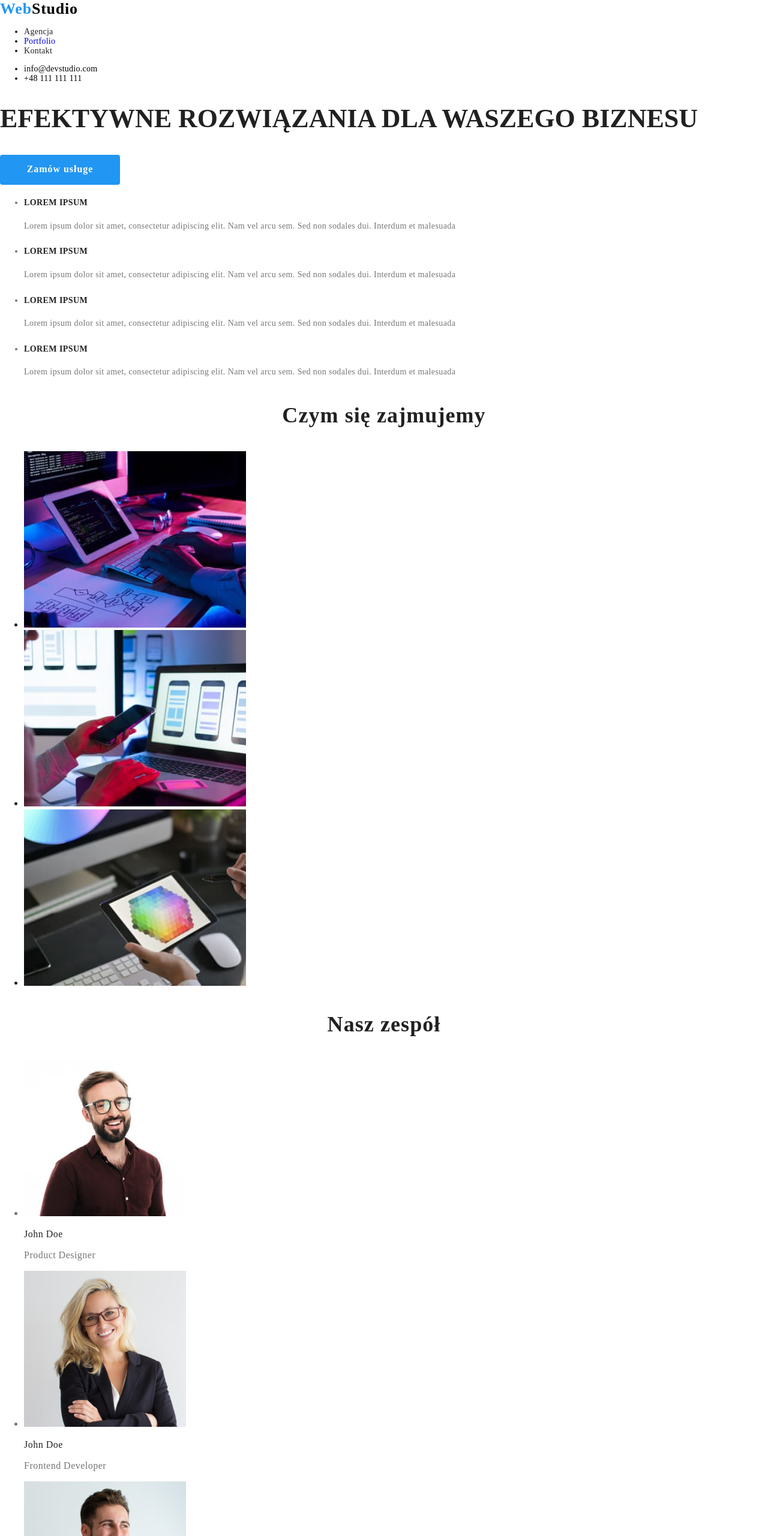
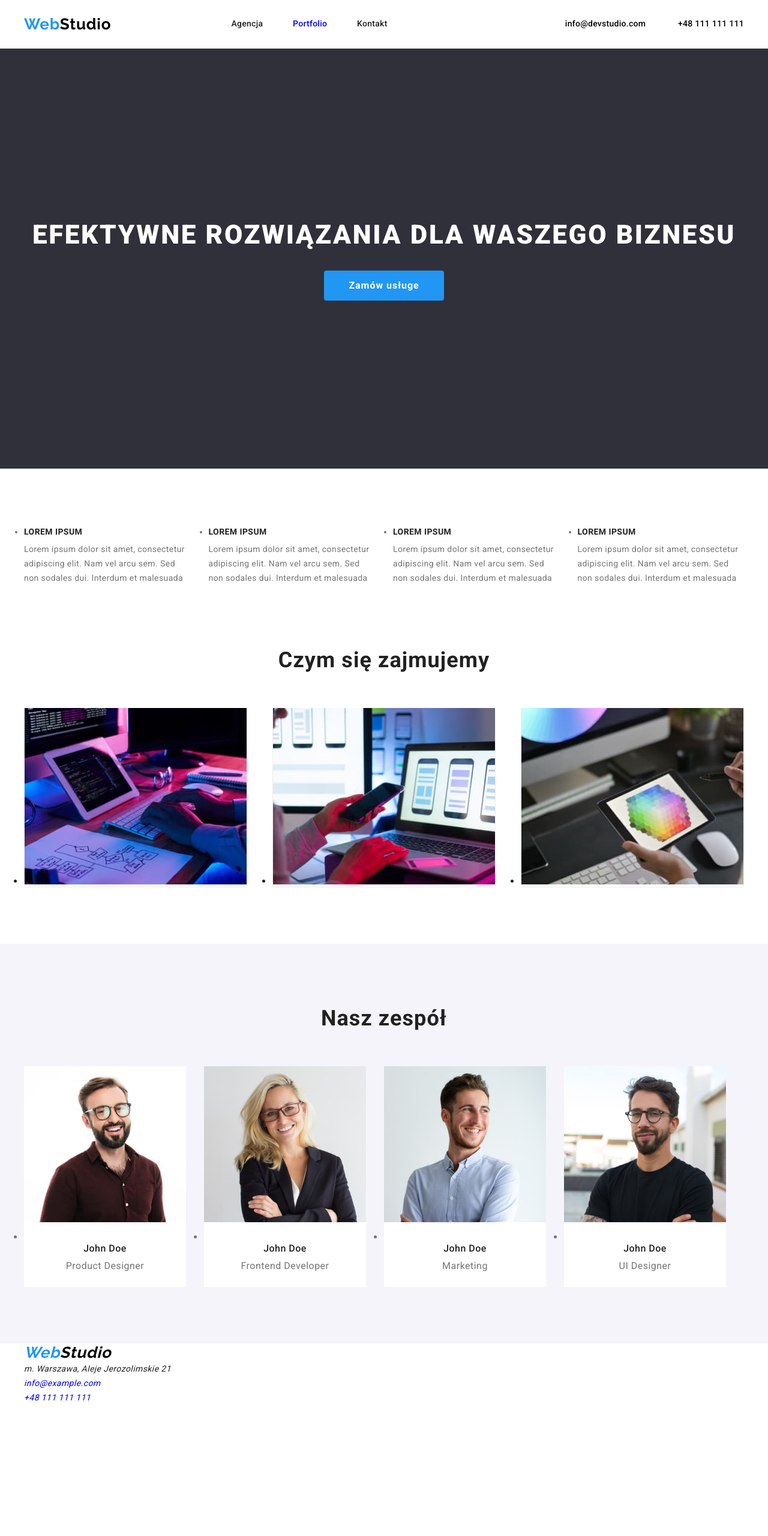
Before and after one commit to MartaPenkaty/goit-markup-hw-03, a plain HTML site: page index.html in a window 1280 px wide. Shown: the top 2560 px of the page at 60% size. After the commit the page ends 2342 px from the top, so only its background shows below. Drawn offline with nearby package versions, Linux system fonts and the light colour scheme.

Commit message:
flexboxy

```diff
--- a/css/styles.css
+++ b/css/styles.css
@@ -1,16 +1,30 @@
 :root {
-    --main-font: font-family: 'Roboto', sans-serif;
-    --secondary-font: font-family: 'Raleway', sans-serif;
---main-color:  #2196F3;
+  --main-font: "Roboto", sans-serif;
+  --secondary-font: "Raleway", sans-serif;
+  --main-color: #2196f3;
+}
+
+* {
+  margin: 0;
+  padding: 0;
 }
 body {
   font-family: var(--main-font);
   color: #212121;
   background: #ffffff;
-
 }
 
 /*=== COMPONENT ====*/
+
+.container{
+    max-width: 1200px;
+    margin: 0px auto;
+    padding: 0px;
+}
+.section{
+    padding-top: 94px;
+    padding-bottom: 94px;
+}
 .main-btn {
   width: 200px;
   height: 50px;
@@ -19,21 +33,20 @@ font-size: 16px;
   line-height: 1.9;
   letter-spacing: 0.06em;
   cursor: pointer;
-background: #2196F3;
-color:#FFFFFF;
-border:none;
+  background: #2196f3;
+  color: #ffffff;
+  border: none;
   border-radius: 4px;
-border:none;
+  border: none;
 }
 .main-button:hover,
 .main-button:focus {
-    color: #FFFFFF;
-    background-color: #2196F3;
-    border-color: #2196F3;
+  color: #ffffff;
+  background-color: #2196f3;
+  border-color: #2196f3;
   box-shadow: 0px 4px 4px rgba(0, 0, 0, 0.15);
   border-radius: 4px;
 }
-
 
 .address {
   font-style: normal;
@@ -42,20 +55,25 @@ a {
   text-decoration: none;
 }
 
-h1{
+h1 {
   font-weight: 900;
   font-size: 44px;
   line-height: 1.364;
+  color: #FFFFFF;
+    letter-spacing: 0.06em;
+margin-bottom: 30px;
 }
-h4{
+h4 {
   font-weight: 700;
   font-size: 14px;
   line-height: 1.143;
   letter-spacing: 0.03em;
   text-transform: uppercase;
   color: #212121;
+  margin-top: 0;
+  margin-bottom: 10px;
 }
-h2{
+h2 {
   font-weight: 700;
   font-size: 36px;
   line-height: 1.667;
@@ -73,7 +91,7 @@ font-size: 26px;
   line-height: 1.19;
   letter-spacing: 0.03em;
   text-decoration: none;
-color: #2196F3;
+  color: #2196f3;
 }
 .navigation-logo-second {
   font-family: var(--secondary-font);
@@ -99,8 +117,7 @@ text-decoration: none;
 .address-mail-footer:focus,
 .address-mail-footer:hover,
 .address-phone-number-footer:focus,
-.address-phone-number-footer:hover
- {
+.address-phone-number-footer:hover {
   color: var(--main-color);
 }
 
@@ -108,44 +125,116 @@ color: var(--main-color);
 .address-mail {
   color: #000000;
 }
+.header> .container {
+    display:flex;
+    flex-direction: row;
+    justify-content:space-between;
+    align-items: center;
+    height: 80px;
 
+}
+.header {
+    border-bottom-width: 1px;
+    border-bottom-style:  solid;
+    border-bottom-color:  #ECECEC;
+}
+.navigation-list > li {
+    display: inline-block;
+}
+
+.navigation-list:nth-child(-n+2) > li {
+    margin-right: 46px;
+}
+
+.address >li {
+    display: inline-block;
+}
+
+.address:last-child >li {
+    margin-left: 50px;
+}
 /*==== END HEADER ==== */
 
 /*=== MAIN === */
 
-/*.banner {
-    background-color:  #2F303A;
+.banner {
+padding-top: 280px;
+background-color: #2F303A;
+display:flex;
+justify-content: center;
+align-items: center;
+text-align: center;
+padding-bottom: 280px;
 }
-*/
-.asset-list{
+
+.asset-list {
   font-weight: 400;
   font-size: 14px;
   line-height: 1.71;
   letter-spacing: 0.03em;
   color: #757575;
+  display: flex;
+    flex-direction: row;
+    gap:30px;
 }
-
+.asset-list-description{
+    margin-bottom: -94px;
+}
 .team-member {
   font-weight: 500;
   font-size: 16px;
   line-height: 1.187;
   letter-spacing: 0.03em;
   color: #212121;
+  text-align: center;
+    margin-bottom: 10px;
 }
 
-.team-list-item{
+.team-list-item {
   font-weight: 400;
   font-size: 16px;
   line-height: 1.187;
   letter-spacing: 0.03em;
   color: #757575;
+   text-align: center;
+}
+
+.images-list{
+    display: flex;
+    flex-direction: row;
+    gap: 30px;
+    margin-top: 50px;
+}
+
+.team-list{
+    padding-left: 0px;
+    margin-left: 0px;
+display:flex;
+    flex-direction:row ;
+    gap:30px;
+ margin-top: 50px;
+}
+
+.team-list > li {
+    width: 270px;
+    height: 368px;
+    background-color: #FFFFFF;
+}
+
+.team-list-item> .team-images{
+    margin-bottom: 30px;
+    object-fit: cover;
+
+}
+
+.team {
+    background-color: #F5F4FA;
 }
 /*===  END MAIN === */
 /* ==== FOOTER === */
 .address-phone-number-footer,
 .address-mail-footer,
-.address-footer
-{
+.address-footer {
   font-weight: 400;
   font-size: 14px;
   line-height: 1.714;
@@ -164,9 +253,10 @@ color: #FFFFFF;
 .image-title {
   font-weight: 700;
   font-size: 18px;
-line-height: 2.0;
+  line-height: 2;
   letter-spacing: 0.06em;
   color: #212121;
+    margin-bottom: 4px;
 }
 .image-subtitle {
   font-weight: 400;
@@ -176,7 +266,7 @@ letter-spacing: 0.03em;
   color: #757575;
 }
 
-.first-btn{
+.first-btn {
   width: 121px;
   height: 38px;
   font-weight: 500;
@@ -184,10 +274,10 @@ color: #757575;
   line-height: 1.6;
   letter-spacing: 0.03em;
   cursor: pointer;
-    border:none;
+  border: none;
   border-radius: 4px;
 }
-.second-btn{
+.second-btn {
   width: 93px;
   height: 38px;
   font-weight: 500;
@@ -195,10 +285,10 @@ color: #757575;
   line-height: 1.6;
   letter-spacing: 0.03em;
   cursor: pointer;
-    border:none;
+  border: none;
   border-radius: 4px;
 }
-.third-btn{
+.third-btn {
   width: 114px;
   height: 38px;
   font-weight: 500;
@@ -209,7 +299,7 @@ color: #757575;
   border: none;
   border-radius: 4px;
 }
-.fourth-btn{
+.fourth-btn {
   width: 91px;
   height: 38px;
   font-weight: 500;
@@ -220,7 +310,7 @@ color: #757575;
   border: none;
   border-radius: 4px;
 }
-.fifth-btn{
+.fifth-btn {
   width: 121px;
   height: 38px;
   font-weight: 500;
@@ -231,11 +321,51 @@ color: #757575;
   border: none;
   border-radius: 4px;
 }
-.first-btn:hover, .second-btn:hover, .third-btn:hover, .fourth-btn:hover, .fifth-btn:hover, .first-btn:focus , .second-btn:focus , .third-btn:focus , .fourth-btn:focus , .fifth-btn:focus
-{
-    color: #FFFFFF;
-    background: #2196F3;
-    box-shadow: 0px 3px 1px rgba(0, 0, 0, 0.1), 0px 1px 2px rgba(0, 0, 0, 0.08), 0px 2px 2px rgba(0, 0, 0, 0.12);
+.first-btn:hover,
+.second-btn:hover,
+.third-btn:hover,
+.fourth-btn:hover,
+.fifth-btn:hover,
+.first-btn:focus,
+.second-btn:focus,
+.third-btn:focus,
+.fourth-btn:focus,
+.fifth-btn:focus {
+  color: #ffffff;
+  background: #2196f3;
+  box-shadow: 0px 3px 1px rgba(0, 0, 0, 0.1), 0px 1px 2px rgba(0, 0, 0, 0.08),
+    0px 2px 2px rgba(0, 0, 0, 0.12);
   border-radius: 4px;
-    border-color: #2196F3;
+  border-color: #2196f3;
 }
+.container > .buttons-list {
+    display: flex;
+    gap:8px;
+    justify-content: center;
+    margin-bottom: 50px;
+}
+.images-list{
+    display:flex;
+    flex-wrap: wrap;
+    justify-content: space-between;
+    gap: 30px;
+}
+figure> .project-images {
+    object-fit: cover;
+}
+.images-list > li {
+    border-bottom-width: 1px;
+    border-bottom-style: solid;
+    border-bottom-color: #eeeeee;
+    border-right-width: 1px;
+    border-right-style: solid;
+    border-right-color: #eeeeee;
+    border-left-width: 1px;
+    border-left-style: solid;
+    border-left-color: #eeeeee;
+}
+.images-description {
+    padding-top:20px;
+    padding-bottom: 20px;
+    padding-left: 24px;
+}
--- a/index.html
+++ b/index.html
@@ -16,6 +16,7 @@
   </head>
   <body>
     <header class="header">
+      <div class="container">
       <a class="navigation-logo" href="index.html">Web<span class="navigation-logo-second">Studio</span></a>
       <nav class="navigation">
         <ul class="navigation-list">
@@ -31,48 +32,54 @@
           >
         </li>
         <li><a class="address-phone-number" href="tel:+48 111 111 111">+48 111 111 111</a></li>
+      </div>
       </ul>
     </header>
     <main>
       <div class="banner">
+        <div class="container">
         <h1>EFEKTYWNE ROZWIĄZANIA DLA WASZEGO BIZNESU</h1>
         <button class="main-btn" type="button">Zamów usługe</button>
+        </div>
       </div>
-      <div class="asset">
+      <section class="section">
+        <div class="container">
         <ul class="asset-list">
           <li class="asset-list-item">
             <h4>LOREM IPSUM</h4>
-            <p>
+            <p class="asset-list-description">
               Lorem ipsum dolor sit amet, consectetur adipiscing elit. Nam vel
               arcu sem. Sed non sodales dui. Interdum et malesuada
             </p>
           </li>
           <li  class="asset-list-item">
             <h4>LOREM IPSUM</h4>
-            <p>
+            <p class="asset-list-description">
               Lorem ipsum dolor sit amet, consectetur adipiscing elit. Nam vel
               arcu sem. Sed non sodales dui. Interdum et malesuada
             </p>
           </li>
           <li class="asset-list-item">
             <h4>LOREM IPSUM</h4>
-            <p>
+            <p class="asset-list-description">
               Lorem ipsum dolor sit amet, consectetur adipiscing elit. Nam vel
               arcu sem. Sed non sodales dui. Interdum et malesuada
             </p>
           </li>
           <li class="asset-list-item">
             <h4>LOREM IPSUM</h4>
-            <p>
+            <p class="asset-list-description">
               Lorem ipsum dolor sit amet, consectetur adipiscing elit. Nam vel
               arcu sem. Sed non sodales dui. Interdum et malesuada
             </p>
           </li>
         </ul>
-      </div>
-      <section>
+        </div>
+      </section>
+      <section class="section">
+        <div class="container">
         <h2>Czym się zajmujemy</h2>
-        <ul>
+        <ul class="images-list">
           <li>
             <img
               src="images/img.jpg"
@@ -98,51 +105,58 @@
             />
           </li>
         </ul>
+        </div>
       </section>
-      <section class="team">
-        <h2>Nasz zespół</h2>
+      <section class="section team">
+        <div class="container">
+          <h2>Nasz zespół</h2>
         <ul class="team-list">
           <li class="team-list-item">
-            <img src="images/zespół1.jpg" alt="john doe"
+            <img class="team-images" src="images/zespół1.jpg" alt="john doe"
             width =270px
              height= 260px/>
             <p class="team-member">John Doe</p>
             <p class="team-member-job">Product Designer</p>
           </li>
           <li class="team-list-item">
-            <img src="images/zespół2.jpg" alt="john doe" width =270px
+            <img  class="team-images" src="images/zespół2.jpg" alt="john doe" width =270px
              height= 260px/>
             <p class="team-member">John Doe</p>
             <p class="team-member-job">Frontend Developer</p>
           </li>
           <li class="team-list-item">
-            <img src="images/zespół3.jpg" alt="john doe" width =270px
+            <img class="team-images" src="images/zespół3.jpg" alt="john doe" width =270px
              height= 260px/>
             <p class="team-member">John Doe</p>
             <p class="team-member-job">Marketing</p>
           </li>
           <li class="team-list-item">
-            <img src="images/zespół4.jpg" alt="john doe" width =270px
+            <img class="team-images" src="images/zespół4.jpg" alt="john doe" width =270px
              height= 260px/>
             <p class="team-member">John Doe</p>
             <p class="team-member-job">UI Designer</p>
           </li>
         </ul>
+        </div>
       </section>
     </main>
     <footer>
         <div>
+          <div class="container">
             <address>
                 <a class="navigation-logo" href="index.html" >Web<span class="navigation-logo-second">Studio</span></span></a>
             </address>
         </div>
+        </div>
         <div>
+          <div class="container">
             <address class="address-footer">
                 m. Warszawa, Aleje Jerozolimskie 21
                <p> <a class="address-mail-footer" href="mailto:info@example.com">info@example.com</a></p>
            <p><a class="address-phone-number-footer" href="tel:+48 111 111 111">+48 111 111 111</a></p>
             </address>
         </div>
+        </div>
     </footer>
   </body>
 </html>
```
Also changed, not shown: portfolio.html (+59 -43 lines). Lines whose indentation alone changed are shown as unchanged.
